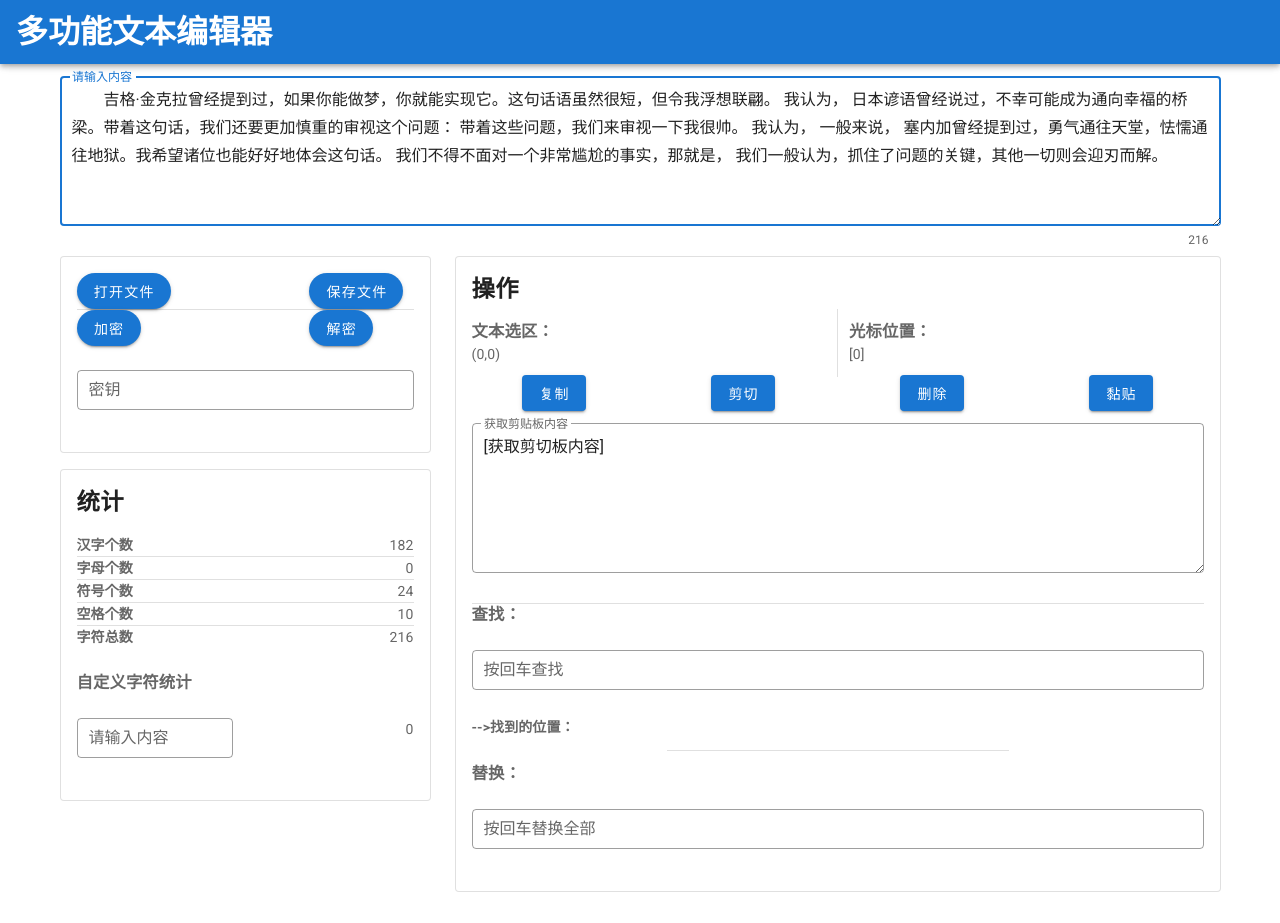
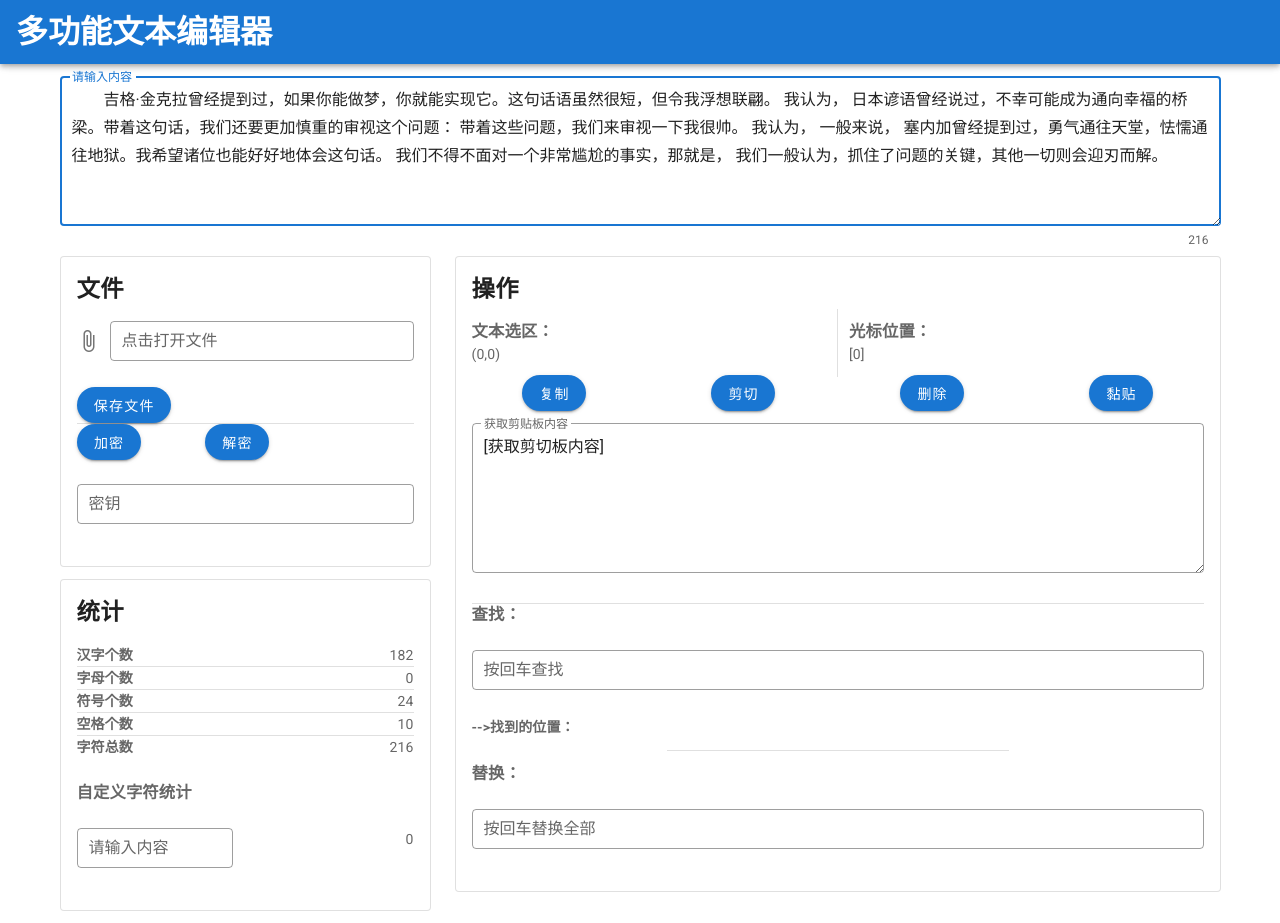
Before and after one commit to LuckyHookin/text-edit, a Vue app: page / in a window 1280 px wide. Built offline with nearby package versions, Linux system fonts and the light colour scheme.

Commit message:
文件下载打开，加解密

```diff
--- a/package.json
+++ b/package.json
@@ -9,6 +9,7 @@
   },
   "dependencies": {
     "core-js": "^3.4.3",
+    "crypto-js": "^3.1.9-1",
     "vue": "^2.6.10",
     "vuetify": "^2.1.0"
   },
@@ -34,7 +35,9 @@
       "plugin:vue/essential",
       "eslint:recommended"
     ],
-    "rules": {},
+    "rules": {
+      "no-console": "off"
+    },
     "parserOptions": {
       "parser": "babel-eslint"
     }
--- a/src/App.vue
+++ b/src/App.vue
@@ -18,35 +18,30 @@
         <!-- <textarea @input="OnInput" style="overflow-y:hidden;" name v-model="text" id="maintext"></textarea> -->
         <v-row>
           <v-col cols="12" md="4">
-            <v-card class="mb-4" outlined>
+            <v-card class="mb-3" outlined>
+              <v-card-title>
+                <h3>文件</h3>
+              </v-card-title>
               <v-card-text>
                 <v-row>
                   <v-col>
-                    <v-btn rounded color="primary">打开文件</v-btn>
-                  </v-col>
-                  <v-spacer></v-spacer>
-                  <v-col>
-                    <v-btn rounded color="primary">保存文件</v-btn>
+                    <v-file-input outlined dense @change="readTextFile" label="点击打开文件"></v-file-input>
+                    <v-btn rounded color="primary" @click="downloadFile">保存文件</v-btn>
                   </v-col>
                 </v-row>
                 <v-divider></v-divider>
                 <v-row>
                   <v-col>
-                    <v-btn rounded color="primary">加密</v-btn>
+                    <v-btn rounded color="primary" @click="encrypt">加密</v-btn>
+                  </v-col>
+                  <v-col>
+                    <v-btn rounded color="primary" @click="decrypt">解密</v-btn>
                   </v-col>
                   <v-spacer></v-spacer>
-                  <v-col>
-                    <v-btn rounded color="primary">解密</v-btn>
-                  </v-col>
                 </v-row>
                 <v-row>
                   <v-col>
-                    <v-text-field
-                      dense
-                      outlined
-                      v-model="keyText"
-                      label="密钥"
-                    ></v-text-field>
+                    <v-text-field dense outlined v-model="keyText" label="密钥"></v-text-field>
                   </v-col>
                 </v-row>
               </v-card-text>
@@ -144,10 +139,10 @@
                 </v-row>
                 <br />
                 <v-row class="justify-md-space-around">
-                  <v-btn color="primary" @click="copy">复制</v-btn>
-                  <v-btn color="primary" @click="cut">剪切</v-btn>
-                  <v-btn color="primary" @click="del">删除</v-btn>
-                  <v-btn color="primary" @click="paste">黏贴</v-btn>
+                  <v-btn rounded color="primary" @click="copy">复制</v-btn>
+                  <v-btn rounded color="primary" @click="cut">剪切</v-btn>
+                  <v-btn rounded color="primary" @click="del">删除</v-btn>
+                  <v-btn rounded color="primary" @click="paste">黏贴</v-btn>
                 </v-row>
                 <v-row>
                   <v-col>
@@ -212,10 +207,13 @@
 
 <script>
 import text from "@/assets/text.json";
+import CryptoJs from "crypto-js";
+
 export default {
   name: "App",
   data: () => ({
-    keyText:"",
+    readText: null,
+    keyText: "",
     exchangeText: "",
     search: {
       text: "",
@@ -246,6 +244,66 @@ export default {
     }
   }),
   methods: {
+    encrypt() {
+      // https://github.com/brix/crypto-js
+      this.text = CryptoJs.AES.encrypt(
+        this.text,
+        CryptoJs.MD5(this.keyText).toString(),
+        {
+          mode:CryptoJs.mode.ECB,
+          padding:CryptoJs.pad.Pkcs7
+        }
+      ).toString();
+      setTimeout(() => {
+        const ele = document.getElementById("maintext");
+        ele.style.height = ele.scrollHeight + "px";
+      }, 10);
+    },
+    decrypt() {
+      this.text = CryptoJs.AES.decrypt(
+        this.text,
+        CryptoJs.MD5(this.keyText).toString(),
+        {
+          mode:CryptoJs.mode.ECB,
+          padding:CryptoJs.pad.Pkcs7
+        }
+      ).toString(CryptoJs.enc.Utf8);
+      setTimeout(() => {
+        const ele = document.getElementById("maintext");
+        ele.style.height = ele.scrollHeight + "px";
+      }, 10);
+    },
+    readTextFile(e) {
+      // this.readText=e;
+      // console.log(e);
+      if (e == null) {
+        return 0;
+      }
+      e.text().then(text => {
+        this.text = text;
+        this.input();
+        setTimeout(() => {
+          const ele = document.getElementById("maintext");
+          ele.style.height = ele.scrollHeight + "px";
+        }, 10);
+      });
+    },
+    downloadFile() {
+      if (this.text === "") {
+        return 0;
+      }
+      // https://github.com/LeonWuV/FE-blog-repository
+      var elementA = document.createElement("a");
+      elementA.setAttribute(
+        "href",
+        "data:text/plain;charset=utf-8," + this.text
+      );
+      elementA.setAttribute("download", +new Date() + ".txt");
+      elementA.style.display = "none";
+      document.body.appendChild(elementA);
+      elementA.click();
+      document.body.removeChild(elementA);
+    },
     exchangeFunc() {
       if (this.search.text != "") {
         this.text = this.text.replace(
```
Also changed, not shown: 1 other file (tests, documents, lock files or other folders).
